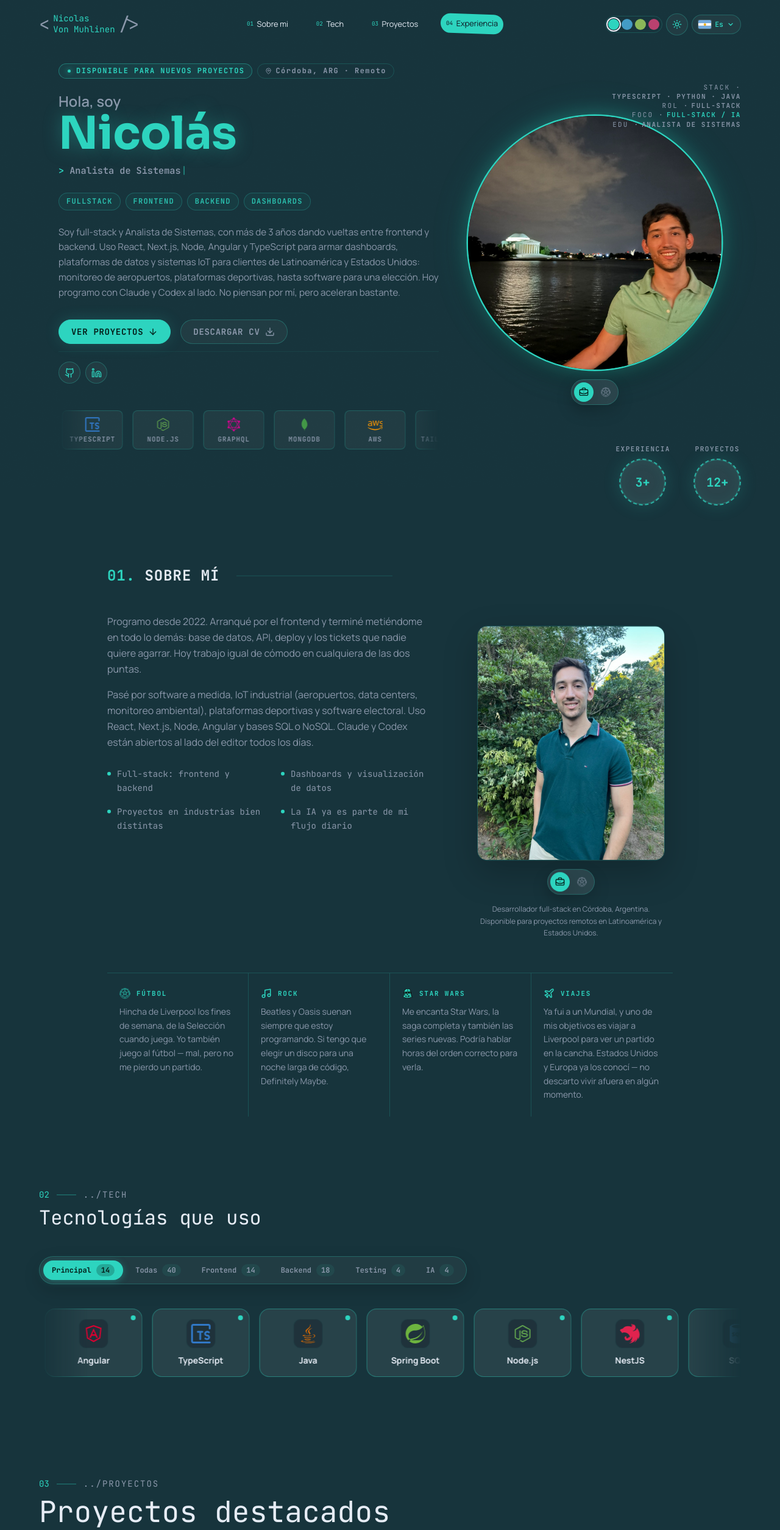
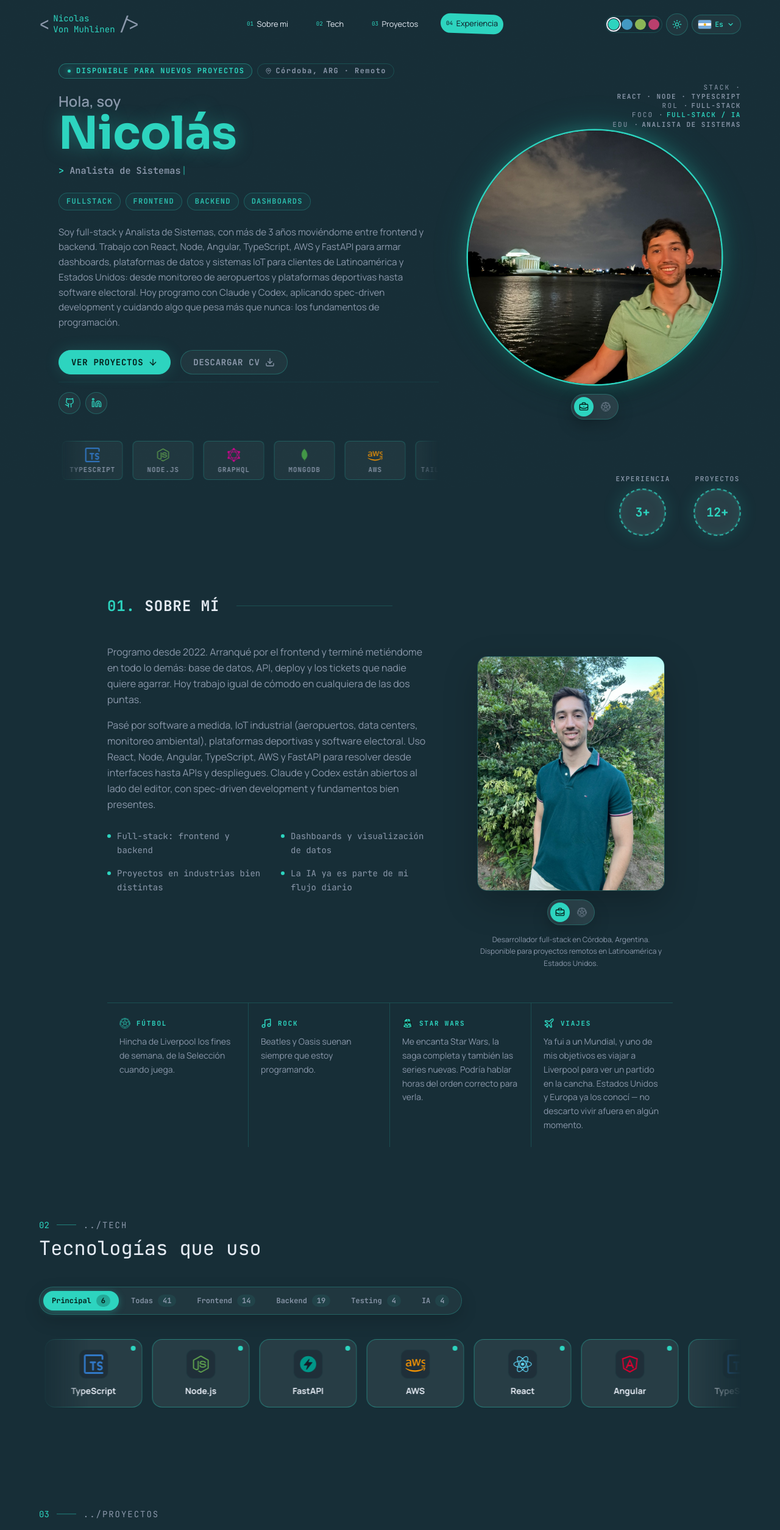
Before and after one commit to nicovon24/PortafolioNuevo, a Next.js app: page / in a window 1280 px wide. Shown: the top 2509 px of the page at 61% size. Built offline with nearby package versions, Linux system fonts and the light colour scheme.

Commit message:
feat(profile): actualiza copy y stack principal

```diff
--- a/public/locales/en/common.json
+++ b/public/locales/en/common.json
@@ -16,7 +16,7 @@
   "hero": {
     "greeting": "Hi, I'm",
     "stackKey": "Stack ·",
-    "stackVal": "TypeScript · Python · Java",
+    "stackVal": "React · Node · TypeScript",
     "roleKey": "Role ·",
     "roleVal": "Full-stack",
     "statusKey": "Focus ·",
@@ -30,11 +30,11 @@
     "experienceStat": "Experience",
     "projectsStat": "Projects",
     "stackFocus": "Focus & stack",
-    "intro": "I'm full-stack and a Systems Analyst, with 3+ years going back and forth between frontend and backend. I use React, Next.js, Node, Angular and TypeScript to build dashboards, data platforms and IoT systems for clients across Latin America and the US: airport monitoring, sports platforms, even software for an election. These days I code with Claude and Codex right next to me. They don't think for me, but they speed things up a lot.",
+    "intro": "I'm full-stack and a Systems Analyst, with 3+ years moving between frontend and backend. I work with React, Node, Angular, TypeScript, AWS and FastAPI to build dashboards, data platforms and IoT systems for clients across Latin America and the US: from airport monitoring and sports platforms to electoral software. These days I code with Claude and Codex, using spec-driven development while keeping one thing very clear: programming fundamentals matter more than ever.",
     "phrases": [
       "Full-stack Developer",
       "Systems Analyst",
-      "TypeScript · Java · Python",
+      "React · Node · AWS",
       "Experience since 2022"
     ],
     "eduKey": "Edu ·",
@@ -50,7 +50,7 @@
     "eyebrow": "../About me",
     "title": "I build interfaces and systems that connect data with decisions.",
     "descriptionP1": "I've been coding since 2022. I started on the frontend and ended up in everything else too: databases, APIs, deploys, and the tickets nobody wants to touch. These days I'm equally comfortable on either end.",
-    "descriptionP2": "I've worked on custom software, industrial IoT (airports, data centers, environmental monitoring), sports platforms and electoral software. I use React, Next.js, Node, Angular and SQL or NoSQL databases. Claude and Codex are open next to my editor every single day.",
+    "descriptionP2": "I've worked on custom software, industrial IoT (airports, data centers, environmental monitoring), sports platforms and electoral software. I use React, Node, Angular, TypeScript, AWS and FastAPI to cover everything from interfaces to APIs and deployments. Claude and Codex stay open next to my editor, with spec-driven development and strong fundamentals in the loop.",
     "photoCaption": "Full-stack developer based in Córdoba, Argentina. Available for remote projects across Latin America and the US.",
     "photoCaptionFootball": "Outside of code: football, Liverpool and Argentina whenever they're playing.",
     "services": {
@@ -70,11 +70,11 @@
       },
       "rock": {
         "label": "Rock",
-        "text": "The Beatles and Oasis are always on while I code. If I had to pick one album for a long night of coding, it's Definitely Maybe."
+        "text": "The Beatles and Oasis are always on while I code."
       },
       "futbol": {
         "label": "Football",
-        "text": "Liverpool fan on weekends, Argentina fan whenever they're playing. I play too — badly, but I never miss a game."
+        "text": "Liverpool fan on weekends, Argentina fan whenever they're playing."
       }
     }
   },
--- a/public/locales/es/common.json
+++ b/public/locales/es/common.json
@@ -16,7 +16,7 @@
   "hero": {
     "greeting": "Hola, soy",
     "stackKey": "Stack ·",
-    "stackVal": "TypeScript · Python · Java",
+    "stackVal": "React · Node · TypeScript",
     "roleKey": "Rol ·",
     "roleVal": "Full-stack",
     "statusKey": "Foco ·",
@@ -30,11 +30,11 @@
     "experienceStat": "Experiencia",
     "projectsStat": "Proyectos",
     "stackFocus": "Enfoques y stack",
-    "intro": "Soy full-stack y Analista de Sistemas, con más de 3 años dando vueltas entre frontend y backend. Uso React, Next.js, Node, Angular y TypeScript para armar dashboards, plataformas de datos y sistemas IoT para clientes de Latinoamérica y Estados Unidos: monitoreo de aeropuertos, plataformas deportivas, hasta software para una elección. Hoy programo con Claude y Codex al lado. No piensan por mí, pero aceleran bastante.",
+    "intro": "Soy full-stack y Analista de Sistemas, con más de 3 años moviéndome entre frontend y backend. Trabajo con React, Node, Angular, TypeScript, AWS y FastAPI para armar dashboards, plataformas de datos y sistemas IoT para clientes de Latinoamérica y Estados Unidos: desde monitoreo de aeropuertos y plataformas deportivas hasta software electoral. Hoy programo con Claude y Codex, aplicando spec-driven development y cuidando algo que pesa más que nunca: los fundamentos de programación.",
     "phrases": [
       "Full-stack Developer",
       "Analista de Sistemas",
-      "TypeScript · Java · Python",
+      "React · Node · AWS",
       "Experiencia desde 2022"
     ],
     "eduKey": "Edu ·",
@@ -50,7 +50,7 @@
     "eyebrow": "../Sobre mi",
     "title": "Construyo interfaces y sistemas que conectan datos con decisiones.",
     "descriptionP1": "Programo desde 2022. Arranqué por el frontend y terminé metiéndome en todo lo demás: base de datos, API, deploy y los tickets que nadie quiere agarrar. Hoy trabajo igual de cómodo en cualquiera de las dos puntas.",
-    "descriptionP2": "Pasé por software a medida, IoT industrial (aeropuertos, data centers, monitoreo ambiental), plataformas deportivas y software electoral. Uso React, Next.js, Node, Angular y bases SQL o NoSQL. Claude y Codex están abiertos al lado del editor todos los días.",
+    "descriptionP2": "Pasé por software a medida, IoT industrial (aeropuertos, data centers, monitoreo ambiental), plataformas deportivas y software electoral. Uso React, Node, Angular, TypeScript, AWS y FastAPI para resolver desde interfaces hasta APIs y despliegues. Claude y Codex están abiertos al lado del editor, con spec-driven development y fundamentos bien presentes.",
     "photoCaption": "Desarrollador full-stack en Córdoba, Argentina. Disponible para proyectos remotos en Latinoamérica y Estados Unidos.",
     "photoCaptionFootball": "Fuera del código: fútbol, Liverpool y la Selección Argentina siempre que toca.",
     "services": {
@@ -70,11 +70,11 @@
       },
       "rock": {
         "label": "Rock",
-        "text": "Beatles y Oasis suenan siempre que estoy programando. Si tengo que elegir un disco para una noche larga de código, Definitely Maybe."
+        "text": "Beatles y Oasis suenan siempre que estoy programando."
       },
       "futbol": {
         "label": "Fútbol",
-        "text": "Hincha de Liverpool los fines de semana, de la Selección cuando juega. Yo también juego al fútbol — mal, pero no me pierdo un partido."
+        "text": "Hincha de Liverpool los fines de semana, de la Selección cuando juega."
       }
     }
   },
--- a/src/components/ui/TechIcon.tsx
+++ b/src/components/ui/TechIcon.tsx
@@ -6,6 +6,7 @@ import ClaudeIcon from "@/assets/svg/claude.svg";
 import CssIcon from "@/assets/svg/css.svg";
 import DockerIcon from "@/assets/svg/docker.svg";
 import ExpressIcon from "@/assets/svg/express.svg";
+import FastapiIcon from "@/assets/svg/fastapi.svg";
 import FigmaIcon from "@/assets/svg/figma.svg";
 import GeminiIcon from "@/assets/svg/gemini.svg";
 import GitIcon from "@/assets/svg/git.svg";
@@ -53,6 +54,7 @@ const ICONS = {
   "css": CssIcon,
   "docker": DockerIcon,
   "express": ExpressIcon,
+  "fastapi": FastapiIcon,
   "figma": FigmaIcon,
   "gemini": GeminiIcon,
   "git": GitIcon,
@@ -105,6 +107,7 @@ export const TECH_COLORS: Record<TechSlug, string> = {
   css: "#1572b6",
   docker: "#2496ed",
   express: "var(--color-ink)",
+  fastapi: "#009688",
   figma: "#f24e1e",
   gemini: "#8e75b2",
   git: "#f05032",
--- a/src/data/portfolio.ts
+++ b/src/data/portfolio.ts
@@ -41,7 +41,7 @@ export const techGroups: Array<{
   {
     title: "tech.groups.frontend",
     items: [
-      { name: "Next.js", icon: "next", primary: true },
+      { name: "Next.js", icon: "next" },
       { name: "React", icon: "react", primary: true },
       { name: "Angular", icon: "angular", primary: true },
       { name: "Vite.js", icon: "vite" },
@@ -60,21 +60,22 @@ export const techGroups: Array<{
   {
     title: "tech.groups.backend",
     items: [
-      { name: "Java", icon: "java", primary: true },
-      { name: "Spring Boot", icon: "springboot", primary: true },
+      { name: "Java", icon: "java" },
+      { name: "Spring Boot", icon: "springboot" },
       { name: "Node.js", icon: "node", primary: true },
-      { name: "NestJS", icon: "nestjs", primary: true },
+      { name: "FastAPI", icon: "fastapi", primary: true },
+      { name: "NestJS", icon: "nestjs" },
       { name: "Express.js", icon: "express" },
       { name: "JWT", icon: "jwt" },
       { name: "Passport.js", icon: "passport" },
-      { name: "SQL", icon: "sql", primary: true },
-      { name: "PostgreSQL", icon: "postgresql", primary: true },
-      { name: "MongoDB", icon: "mongo", primary: true },
+      { name: "SQL", icon: "sql" },
+      { name: "PostgreSQL", icon: "postgresql" },
+      { name: "MongoDB", icon: "mongo" },
       { name: "Sequelize", icon: "sequelize" },
       { name: "Postman", icon: "postman" },
       { name: "Stripe", icon: "stripe" },
       { name: "Mercado Pago", icon: "mercadopago" },
-      { name: "Docker", icon: "docker", primary: true },
+      { name: "Docker", icon: "docker" },
       { name: "AWS", icon: "aws", primary: true },
       { name: "Git", icon: "git" },
       { name: "Linux", icon: "linux" },
@@ -92,7 +93,7 @@ export const techGroups: Array<{
   {
     title: "tech.groups.ia",
     items: [
-      { name: "Claude Code", icon: "claude", primary: true },
+      { name: "Claude Code", icon: "claude" },
       { name: "ChatGPT", icon: "openai" },
       { name: "Gemini", icon: "gemini" },
       { name: "Agentes GSD", icon: "gsd" },
--- a/src/styles/globals.css
+++ b/src/styles/globals.css
@@ -63,7 +63,7 @@
 [data-mode="dark"] {
   --color-background: #141c28;
   --color-background-deep: #0e1621;
-  --page-background: color-mix(in srgb, var(--color-background) 87%, var(--color-accent) 13%);
+  --page-background: color-mix(in srgb, var(--color-background) 90%, var(--color-accent) 10%);
   --surface-control: color-mix(in srgb, var(--page-background) 96%, white 4%);
   --surface-control-strong: color-mix(in srgb, var(--page-background) 92%, white 8%);
   --border-control: color-mix(in srgb, var(--color-accent) 28%, transparent);
```
Also changed, not shown: src/assets/svg/fastapi.svg (added).
